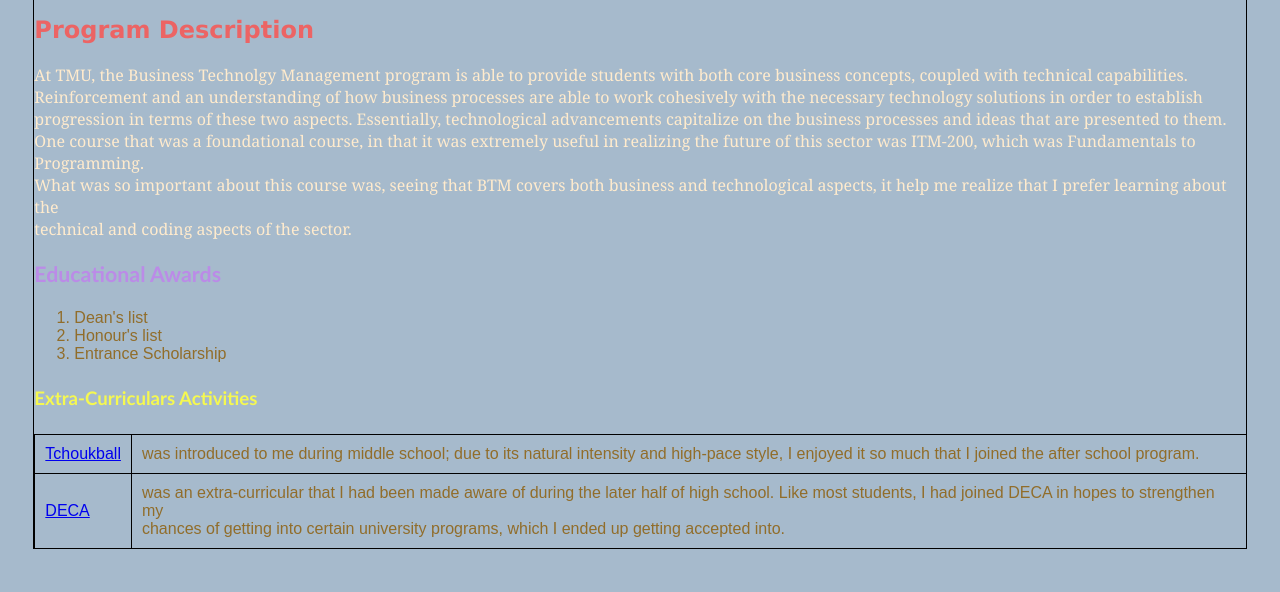
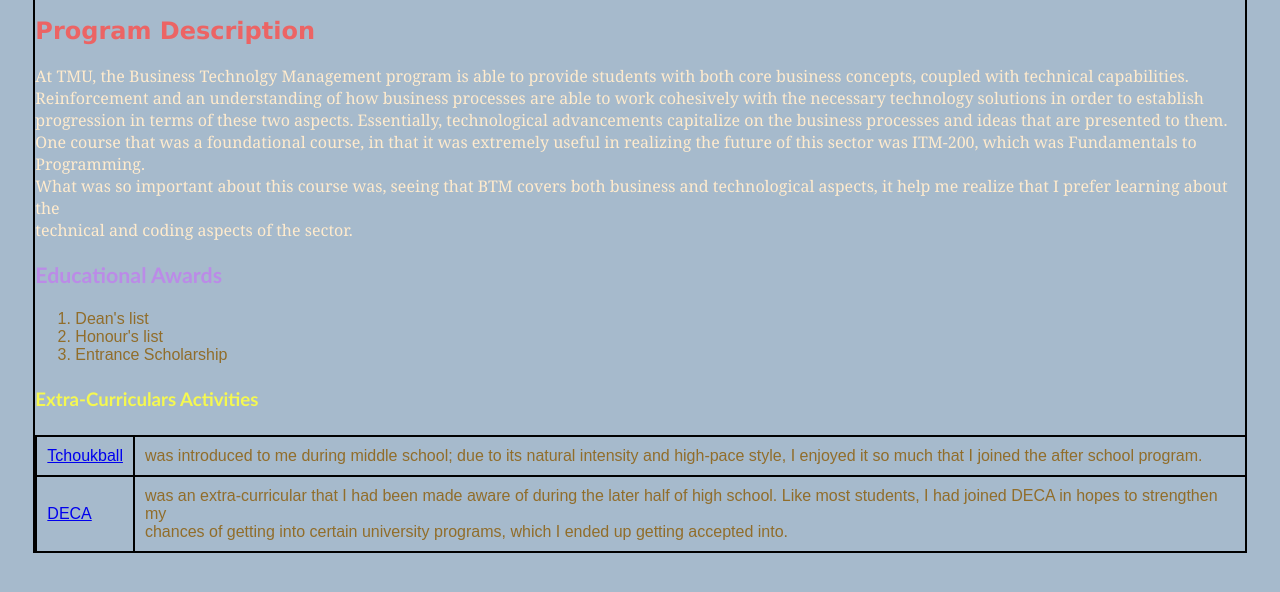
Before and after one commit to edison-tran/edison-tran.github.io, a plain HTML site: page index.html in a window 1280 px wide. Shown: the part 154-746 px from the top of the page. Drawn offline with Linux system fonts and the light colour scheme.

Commit message:
Update general.css

```diff
--- a/general.css
+++ b/general.css
@@ -1,5 +1,5 @@
 body {
-    border: 1px solid rgb(0, 0, 0);
+    border: 2px solid rgb(0, 0, 0);
     text-align: left;
     padding-top: 70px 0;
     font-family: Arial, Helvetica, sans-serif;
@@ -58,11 +58,11 @@ table {
 }
 
 tr {
-    border-top: 1px solid #000000;
+    border-top: 2px solid #000000;
 }
 
 td {
     padding: 10px;
     text-align: left;
-    border-left:1px solid #000000;
+    border-left:2px solid #000000;
 }
```
